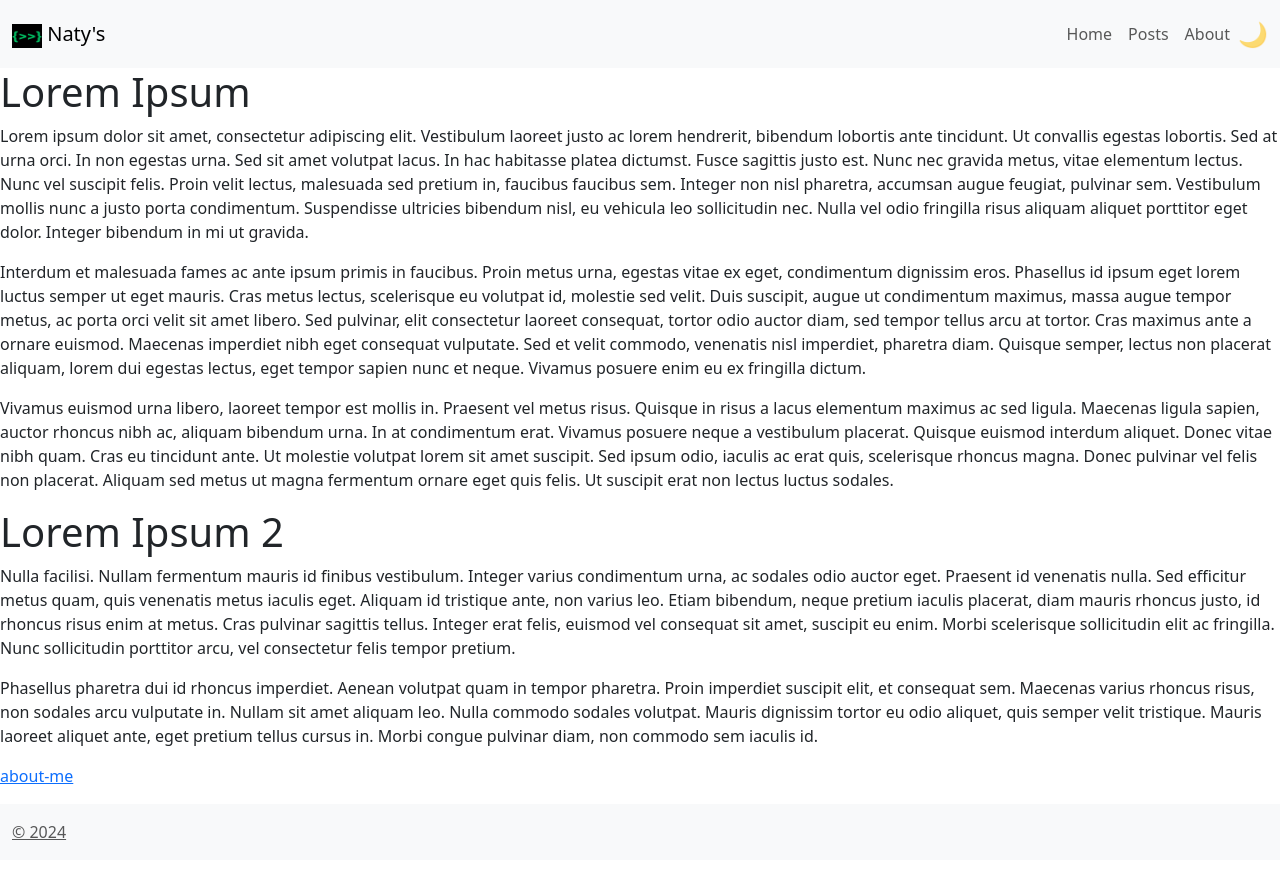
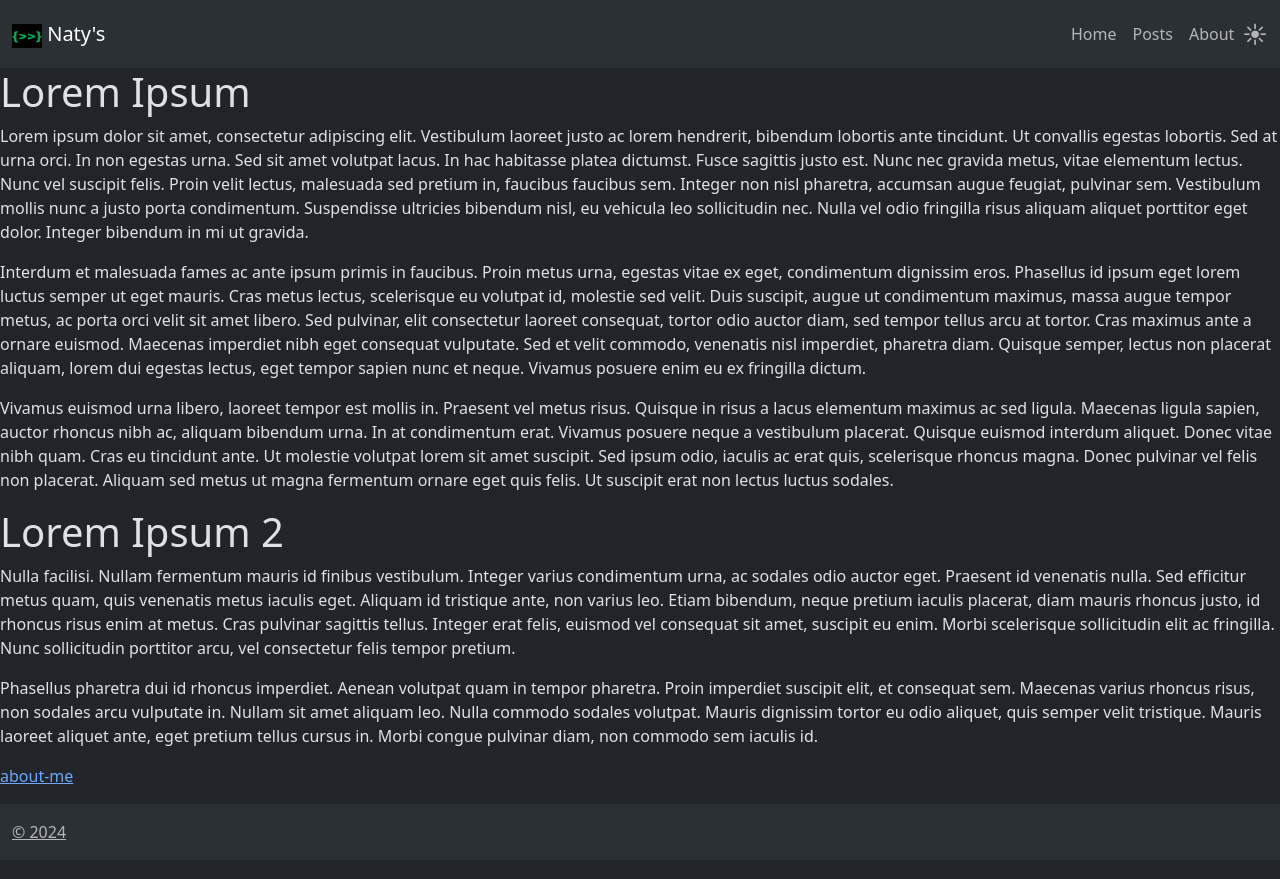
Before and after one commit to naty55/naty55.github.io, a Jekyll site: the page built from README.md, in a window 1280 px wide. Shown: the top 879 px of the page. Built offline with Jekyll 4.4.1, drawn with Linux system fonts in a browser that asks for light colours; our own code applies the rules of GitHub Pages for plain Markdown files.

Commit message:
fix icon change of mode toggle

```diff
--- a/_includes/dark_mode.css
+++ b/_includes/dark_mode.css
@@ -1,18 +1,4 @@
-body {
-    transition: background-color 0.3s ease;
-}
-
 #modeToggle {
     cursor: pointer;
     font-size: 24px;
 }
-
-#modeToggle::before {
-    content: '\1F319'; /* Unicode for moon icon */
-    left: 0;
-    top: 0;
-}
-
-#modeToggle.dark-mode ::before {
-    content: '\2600'; /* Unicode for sun icon */
-}
--- a/_includes/navbar.html
+++ b/_includes/navbar.html
@@ -27,21 +27,21 @@
   <script>
        // Function to set dark mode
       function setDarkMode() {
-        document.documentElement.setAttribute('data-bs-theme', 'dark')
-        document.body.classList.add('dark-mode');
+        document.documentElement.setAttribute('data-bs-theme', 'dark');
+        document.getElementById("modeToggle").innerHTML = '\u2600';
         localStorage.setItem('theme', 'dark');
       }
 
       // Function to set light mode
       function setLightMode() {
         document.documentElement.setAttribute('data-bs-theme', 'light');
-        document.body.classList.remove('dark-mode');
+        document.getElementById("modeToggle").innerHTML = '\u{1F319}';
         localStorage.setItem('theme', 'light');
       }
 
       // Toggle dark mode
       function toggleDarkMode() {
-          if (document.body.classList.contains('dark-mode')) {
+          if (document.documentElement.getAttribute('data-bs-theme') == 'dark') {
               setLightMode();
           } else {
               setDarkMode();
@@ -49,11 +49,13 @@
       }
 
       // Check dark mode preference from local storage
-      const darkMode = localStorage.getItem('theme');
+      const theme = localStorage.getItem('theme');
 
       // Set dark mode if it was enabled
-      if (darkMode === 'dark') {
-          setDarkMode();
+      if (theme === 'light') {
+          setLightMode();
+      } else {
+        setDarkMode(); // Default
       }
 
       // Add click event listener to mode toggle
```
